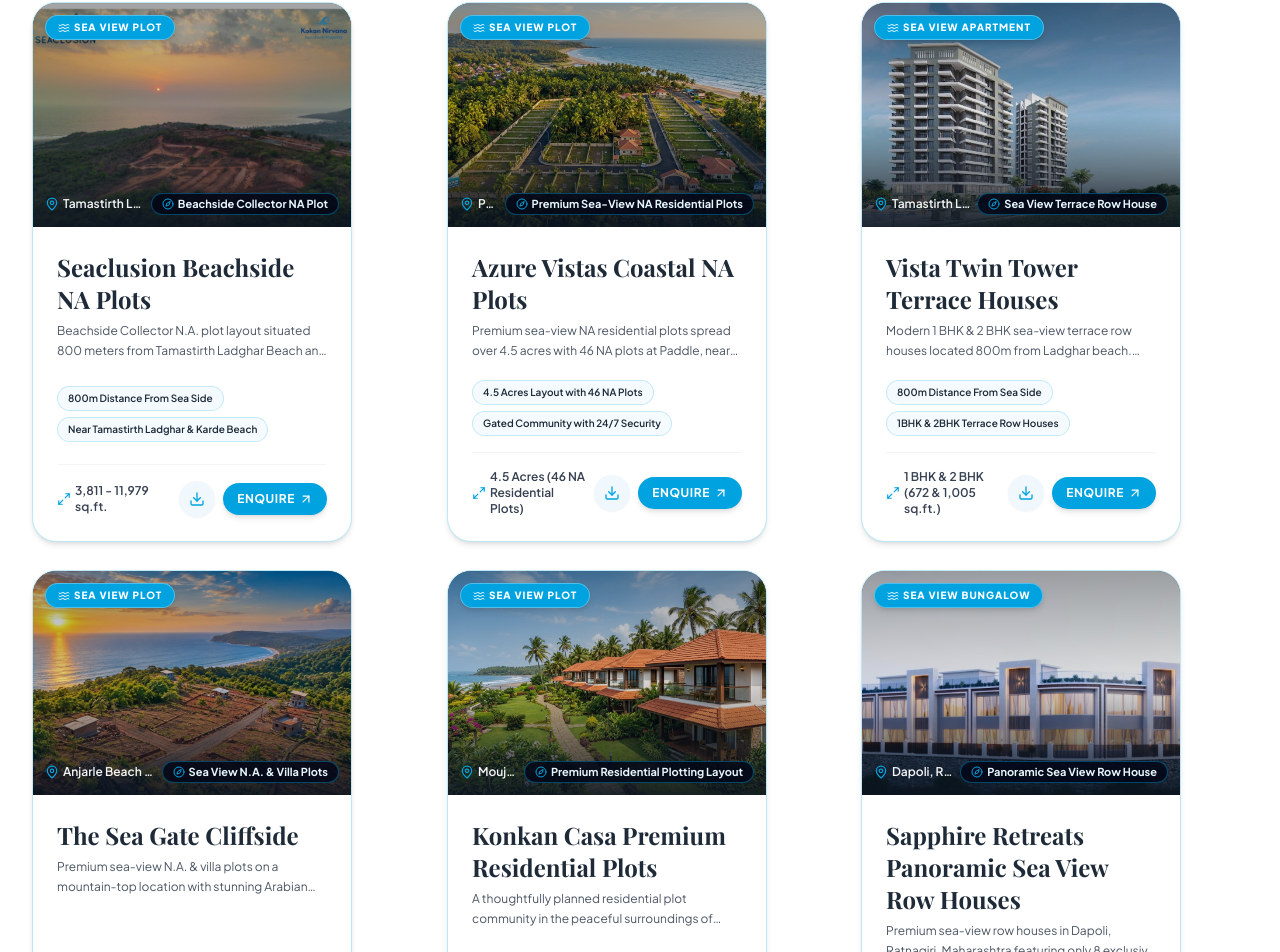
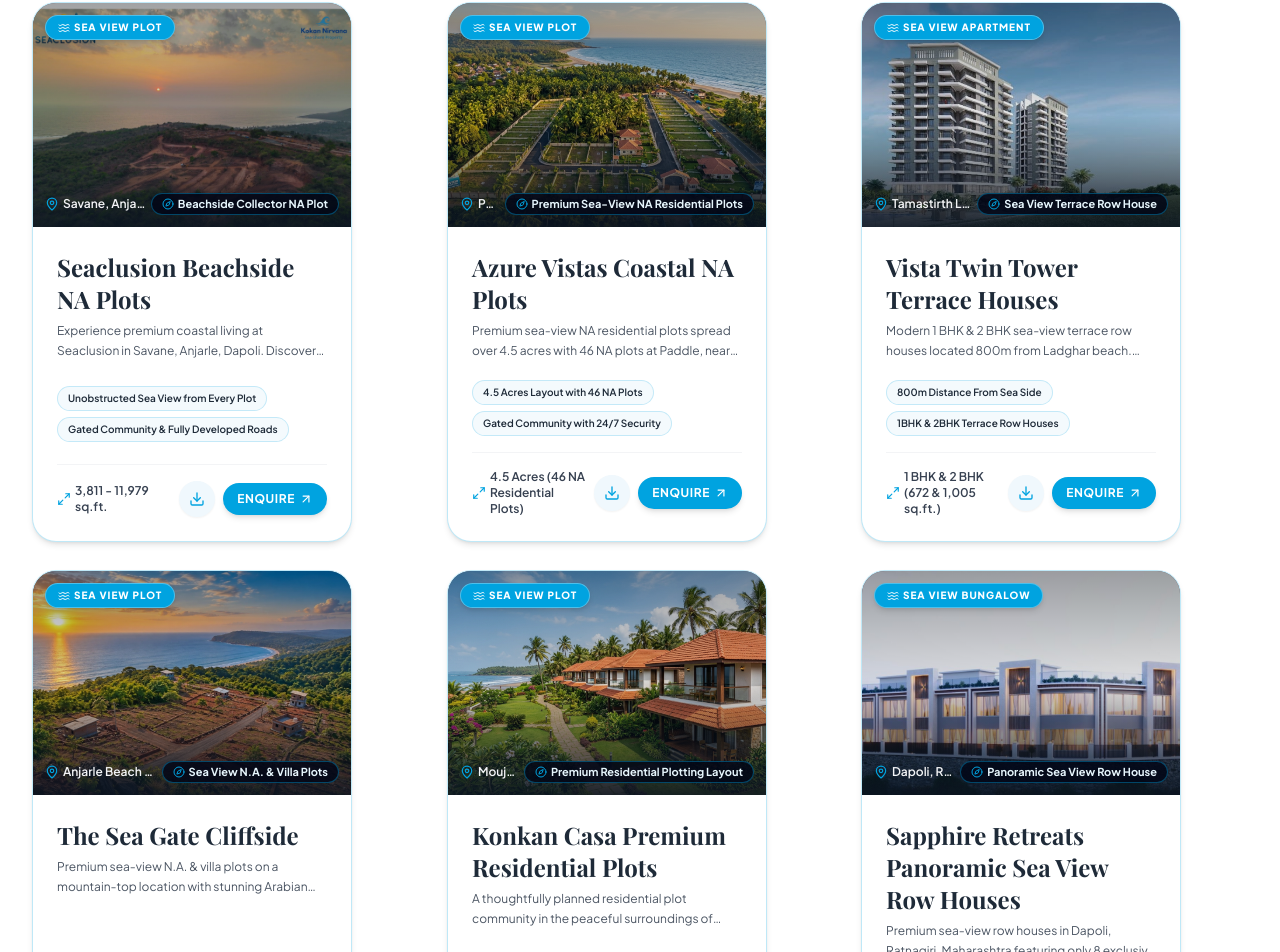
Before and after one commit to neuronexuspvtltd/kokan-nirvana-, a React (Vite) app: page / in a window 1280 px wide. Shown: the part 2975-3927 px from the top of the page. Built offline with nearby package versions, Linux system fonts and the light colour scheme; no server answers; a web font is replaced by a local one.

Commit message:
Update Seaclusion Beachside NA Plots card details, location (Savane, Anjarle, Dapoli), infinity pool, yoga trails and features while keeping exact name

```diff
--- a/src/data/websiteData.js
+++ b/src/data/websiteData.js
@@ -104,7 +104,7 @@ export const PROPERTIES_DATA = [
   {
     id: "seaclusion",
     title: "Seaclusion Beachside NA Plots",
-    location: "Tamastirth Ladghar Dapoli",
+    location: "Savane, Anjarle, Dapoli",
     type: "Beachside Collector NA Plot",
     category: "Sea View Plot",
     plotArea: "3,811 - 11,979 sq.ft.",
@@ -116,8 +116,15 @@ export const PROPERTIES_DATA = [
       "/properties/seaclusion/entrance.jpeg",
       "/properties/seaclusion/info.jpeg",
     ],
-    features: ["800m Distance From Sea Side", "Near Tamastirth Ladghar & Karde Beach", "Individual Plot Demarcation", "Internal WBM Road", "Gated Entrance & Fencing", "100% Clear 7/12 Title"],
-    description: "Beachside Collector N.A. plot layout situated 800 meters from Tamastirth Ladghar Beach and Karde Beach. Offers expansive plot sizes up to 11,979 sq.ft. with complete boundary fencing and grand entrance gate.",
+    features: [
+      "Unobstructed Sea View from Every Plot",
+      "Gated Community & Fully Developed Roads",
+      "Luxury Infinity Pool & Club House",
+      "Landscaped Open Spaces & Greenery",
+      "Dedicated Yoga & Nature Trails",
+      "Near Savane & Anjarle Beach",
+    ],
+    description: "Experience premium coastal living at Seaclusion in Savane, Anjarle, Dapoli. Discover thoughtfully designed sea-view plots with unobstructed ocean vistas from every plot, a gated community with fully developed roads, luxury infinity pool & club house, landscaped open spaces, and dedicated yoga & nature trails.",
   },
   {
     id: "azure-vistas",
```
Also changed, not shown: 2 other files (tests, documents, lock files or other folders).
